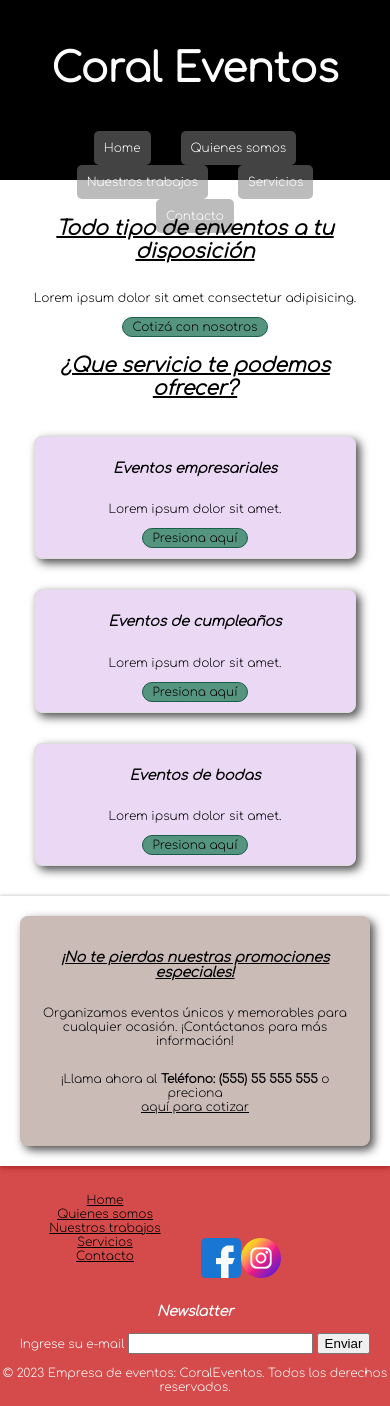
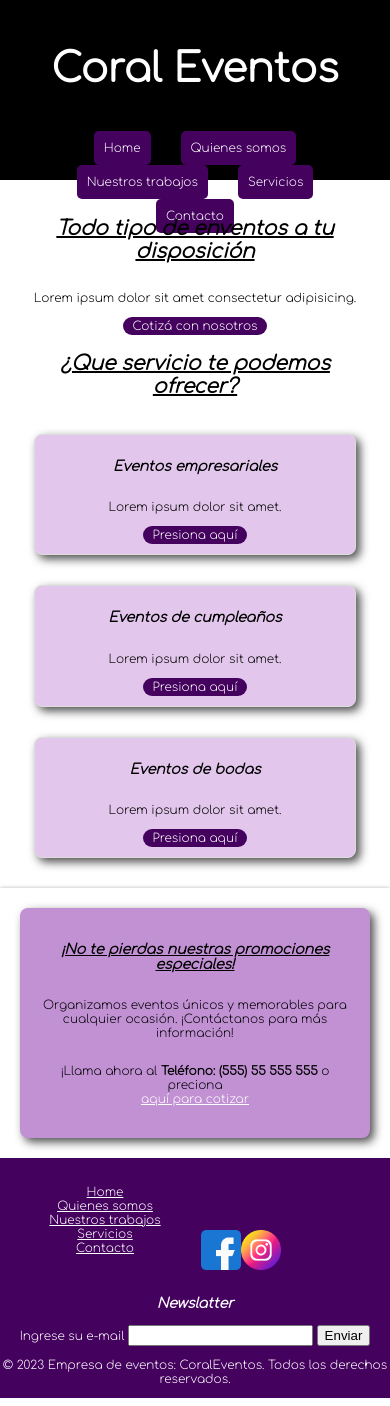
Before and after one commit to nicolelima19/DesarrolloWeb-Lima, a plain HTML site: page index.html in a window 390 px wide. Drawn offline with Linux system fonts and the light colour scheme; grey boxes are pictures that could not be loaded.

Commit message:
Cambio paleta de colores y agrega clase en aside

```diff
--- a/css/style.css
+++ b/css/style.css
@@ -5,6 +5,7 @@ body {
     margin: 0;
     box-sizing: border-box;
     font-family: 'Comfortaa', cursive;
+    background-color: white;
 }
 
 
@@ -28,7 +29,7 @@ h1 {
 }
 
 .navbar a {
-    background-color: rgba(128, 128, 128, 0.527);
+    background-color: #44015e;
     color: white;
     text-decoration: none;
     padding: 10px;
@@ -44,7 +45,7 @@ main {
 /* Estilos para el encabezado (header) */
 header {
     padding: 20px;
-    background-color: black;
+    background-color: #000000;
     height: 140px;
 }
 
@@ -53,7 +54,7 @@ footer {
     display: flex;
     flex-direction: column;
     text-align: center;
-    background-color: #ca1818c7;
+    background-color: #44015e;
     color: white;
 
 }
@@ -88,6 +89,7 @@ h3 {
 
 .article2 {
     align-content: center;
+    background-color: #e2c6ec;
 }
 
 h2 {
@@ -104,6 +106,9 @@ aside {
     box-shadow: 0 2px 5px rgba(0, 0, 0, 0.700);
     justify-content: center;
     flex-direction: column;
+}
+.colorAside{
+background-color: #c191d4;
 }
 
 /* Estilos para los article */
@@ -141,7 +146,7 @@ a {
     justify-content: center;
     align-items: center;
     text-decoration: underline;
-    color: black;
+    color: white;
     border-radius: 5px;
 }
 
@@ -172,7 +177,7 @@ a {
     padding: 10px;
     border: 1px solid #ddd;
     margin-bottom: 10px;
-    background-color: rgb(234, 216, 245);
+    background-color: #e2c6ec;
 }
 
 /* Estilos para las secciones */
@@ -228,12 +233,10 @@ a {
 
 /* Enlaces button */
 .caja {
-    background-color: rgb(85, 148, 127);
-    border: 1px solid rgb(26, 94, 71);
+    background-color: #44015e;
     border-radius: 10px;
     padding: 2px;
     text-decoration: none;
-    color: black;
     width: 130px;
     align-self: center;
 }
@@ -251,11 +254,10 @@ a {
 }
 
 .caja1 {
-    background-color: rgb(85, 148, 127);
-    border: 1px solid rgb(26, 94, 71);
+    background-color: #44015e;
     border-radius: 10px;
     padding: 2px;
-    color: black;
+    color: white;
     width: 180px;
 }
 
@@ -272,12 +274,11 @@ a {
 }
 
 .caja2 {
-    background-color: rgb(85, 148, 127);
-    border: 1px solid rgb(26, 94, 71);
+    background-color: #44015e;
     border-radius: 10px;
     padding: 2px;
     text-decoration: none;
-    color: black;
+    color: white;
     width: 70px;
     align-self: center;
 }
@@ -397,7 +398,9 @@ a {
     align-items: center;
 
 }
-
+.colorClass{
+    background-color: #e2c6ec;
+}
 
 /* TABLET */
 @media screen and (max-width: 1024px) {
@@ -449,8 +452,7 @@ a {
 
 /* Enlaces button TABLET */
 .caja {
-    background-color: rgb(85, 148, 127);
-    border: 1px solid rgb(26, 94, 71);
+    background-color: #44015e;
     border-radius: 10px;
     padding: 2px;
     text-decoration: none;
@@ -472,8 +474,7 @@ a {
 }
 
 .caja1 {
-    background-color: rgb(85, 148, 127);
-    border: 1px solid rgb(26, 94, 71);
+    background-color: 44015e;
     border-radius: 10px;
     padding: 2px;
     color: black;
@@ -493,8 +494,7 @@ a {
 }
 
 .caja2 {
-    background-color: rgb(85, 148, 127);
-    border: 1px solid rgb(26, 94, 71);
+    background-color: #44015e;
     border-radius: 10px;
     padding: 2px;
     text-decoration: none;
@@ -549,8 +549,7 @@ a {
 
 /* Enlaces button */
 .caja {
-    background-color: rgb(85, 148, 127);
-    border: 1px solid rgb(26, 94, 71);
+    background-color: #44015e;
     border-radius: 10px;
     padding: 2px;
     text-decoration: none;
@@ -572,8 +571,7 @@ a {
 }
 
 .caja1 {
-    background-color: rgb(85, 148, 127);
-    border: 1px solid rgb(26, 94, 71);
+    background-color: #44015e;
     border-radius: 10px;
     padding: 2px;
     color: black;
@@ -593,12 +591,10 @@ a {
 }
 
 .caja2 {
-    background-color: rgb(85, 148, 127);
-    border: 1px solid rgb(26, 94, 71);
+    background-color: #44015e;
     border-radius: 10px;
     padding: 2px;
     text-decoration: none;
-    color: black;
     width: 50px;
     align-self: center;
 }
@@ -616,3 +612,14 @@ a {
 }
 
 }
+/*
+ PALETA DE COLORES
+    color: #000000;
+    color: #44015e;
+    color: #e2c6ec;
+
+    color: #00c599;
+    color: #00e6f9;
+    color:  white;
+
+*/
--- a/index.html
+++ b/index.html
@@ -87,7 +87,7 @@
 
     <!-- Aside -->
     <aside>
-        <article>
+        <article class="colorAside">
             <h3 style="text-decoration: underline">
                 ¡No te pierdas nuestras promociones especiales!
             </h3>
```
Also changed, not shown: pages/contacto.html (+1 -1 lines), pages/nuestrostrabajos.html (+2 -2 lines), pages/quienessomos.html (+1 -1 lines), pages/servicios.html (+6 -6 lines).
